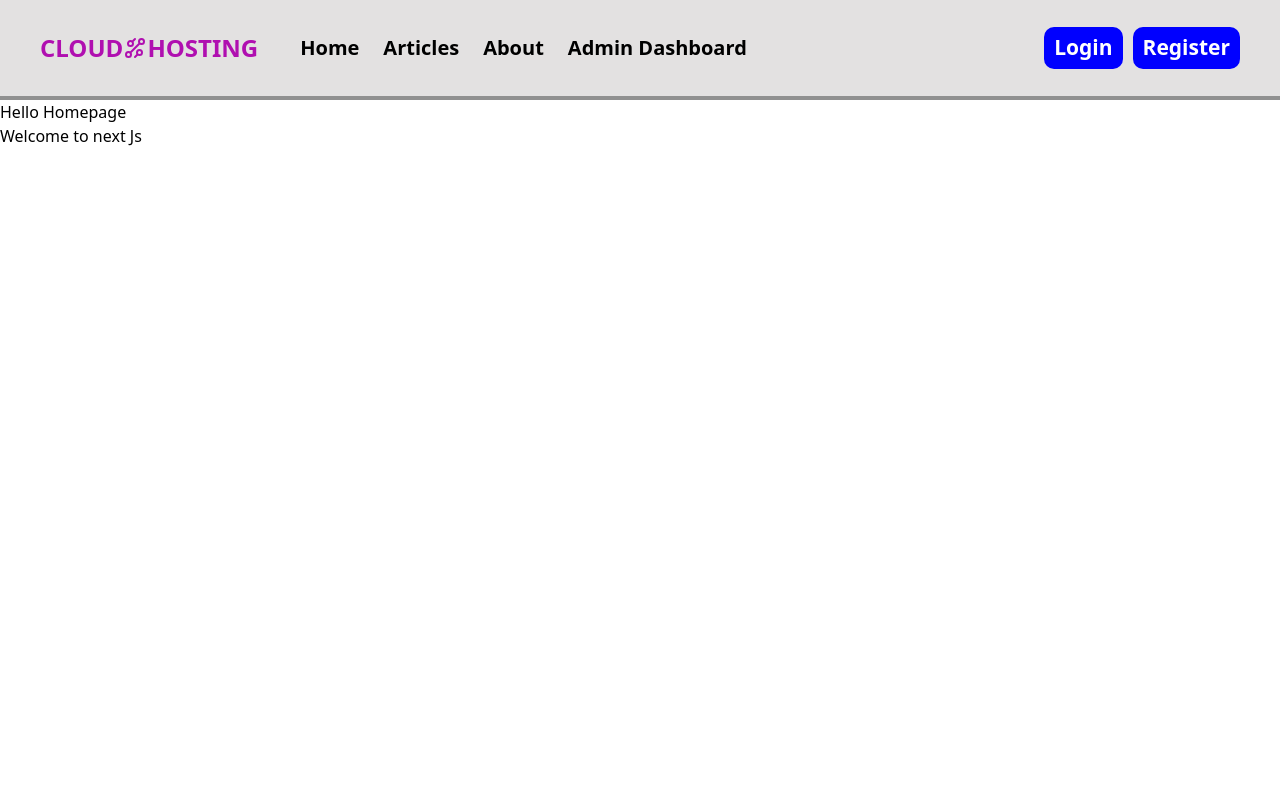
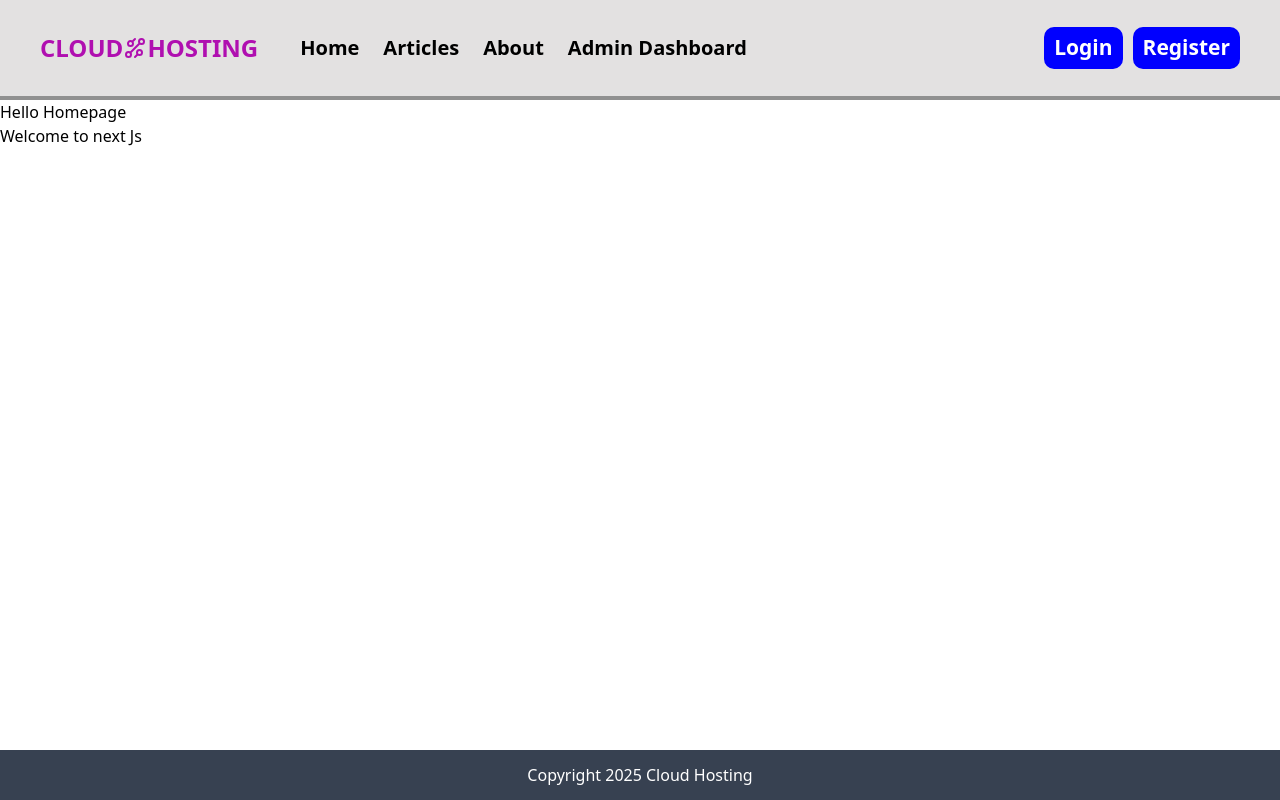
Before and after one commit to MRamadanMcit/YoussefAbbasNext, a Next.js app: page / in a window 1280 px wide. Built offline with nearby package versions, Linux system fonts and the light colour scheme.

Commit message:
Add Not Found page

```diff
--- a/src/app/articles/page.tsx
+++ b/src/app/articles/page.tsx
@@ -3,6 +3,7 @@ import { Article } from "@/utils/types";
 
 const ArticlesPage = async () => {
   const res = await fetch("https://jsonplaceholder.typicode.com/posts");
+  if (!res.ok) throw new Error("Failed to fetch articles");
   const articles: Article[] = await res.json();
 
   return (
--- /dev/null
+++ b/src/app/error.tsx
@@ -0,0 +1,30 @@
+"use client";
+
+import Link from "next/link";
+
+interface ErrorProps {
+  error: Error;
+  reset: () => void;
+}
+
+export default function errorPage({ error, reset }: ErrorProps) {
+  return (
+    <div className="pt-7 text-center">
+      <div className="text-red-600 text-3xl font-semibold">
+        Something went wrong
+      </div>
+      <h2 className="my-3 text-xl text-gray-700">
+        Error Message: {error?.message}
+      </h2>
+      <button
+        className="px-4 py-2 bg-blue-500 text-white font-bold rounded-full hover:bg-blue-700"
+        onClick={() => reset()}
+      >
+        Try again
+      </button>
+      <Link href="/" className="mt-6 text-blue-700 text-xl block underline">
+        Go to home page
+      </Link>
+    </div>
+  );
+}
--- a/src/app/layout.tsx
+++ b/src/app/layout.tsx
@@ -2,6 +2,7 @@ import type { Metadata } from "next";
 import { Geist, Geist_Mono } from "next/font/google";
 
 import Header from "@/components/header";
+import Footer from "@/components/footer";
 
 import "./globals.css";
 
@@ -31,7 +32,8 @@ export default function RootLayout({
         className={`${geistSans.variable} ${geistMono.variable} antialiased`}
       >
         <Header />
-        <main>{children}</main>
+        <main style={{ minHeight: "calc(100vh - 150px)" }}>{children}</main>
+        <Footer />
       </body>
     </html>
   );
--- /dev/null
+++ b/src/app/not-found.tsx
@@ -0,0 +1,13 @@
+import Link from "next/link";
+
+export default function NotFoundPage() {
+  return (
+    <section className="flex flex-col items-center justify-center">
+      <h1 className="text-gray-800 text-7xl font-bold">404</h1>
+      <p className="mt-2 mb-5 text-gray-500 text-3xl">Page Not Found</p>
+      <Link href="/" className="text-blue-700 text-xl underline">
+        Go to home page
+      </Link>
+    </section>
+  );
+}
--- a/src/components/articles/articleItem.tsx
+++ b/src/components/articles/articleItem.tsx
@@ -11,7 +11,7 @@ export default function ArticleItem({ article }: ArticleProps) {
       key={article.id}
       className="w-full my-1 p-5 border-2 border-gray-400 rounded-lg shadow-lg hover:bg-slate-200 md:w-2/5 lg:w-1/4"
     >
-      <h3 className="text-xl font-bold text-gray-900">{article?.title}</h3>
+      <h3 className="text-xl font-bold text-gray-900 line-clamp-1">{article?.title}</h3>
       <p className="my-2 p-1 text-xl text-gray-700 line-clamp-1">
         {article?.body}
       </p>
--- /dev/null
+++ b/src/components/footer.tsx
@@ -0,0 +1,10 @@
+export default function Footer() {
+  return (
+    <div
+      style={{ height: "50px" }}
+      className="bg-gray-700 text-white flex items-center justify-center"
+    >
+      Copyright 2025 Cloud Hosting
+    </div>
+  );
+}
```
